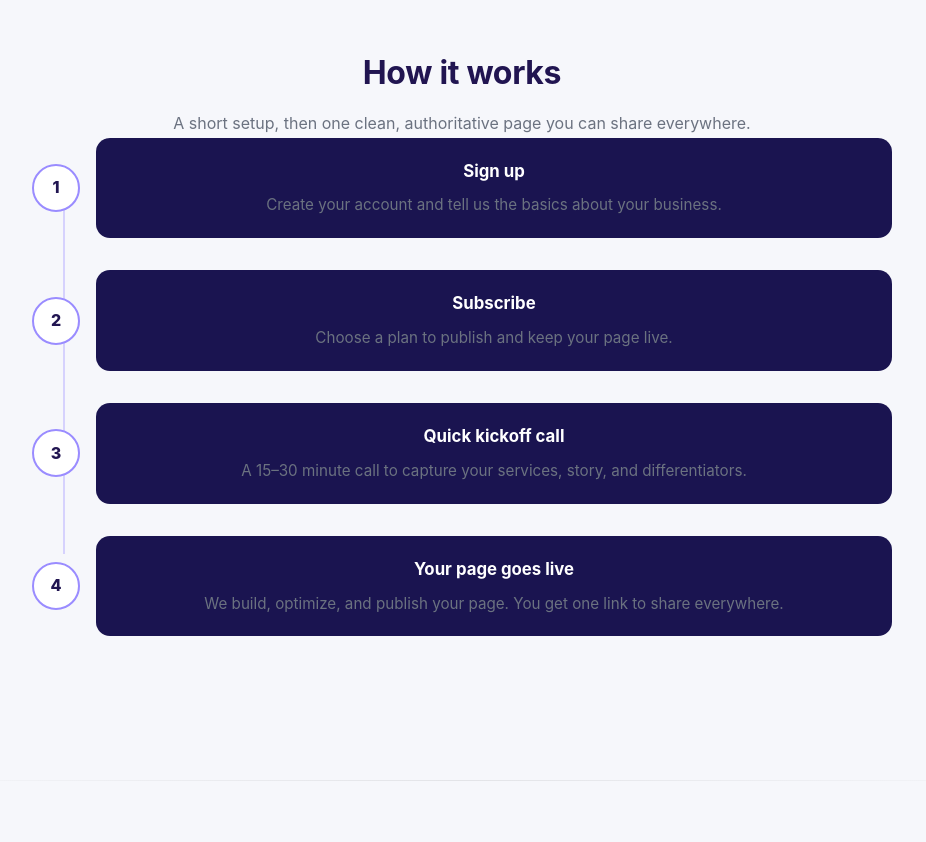
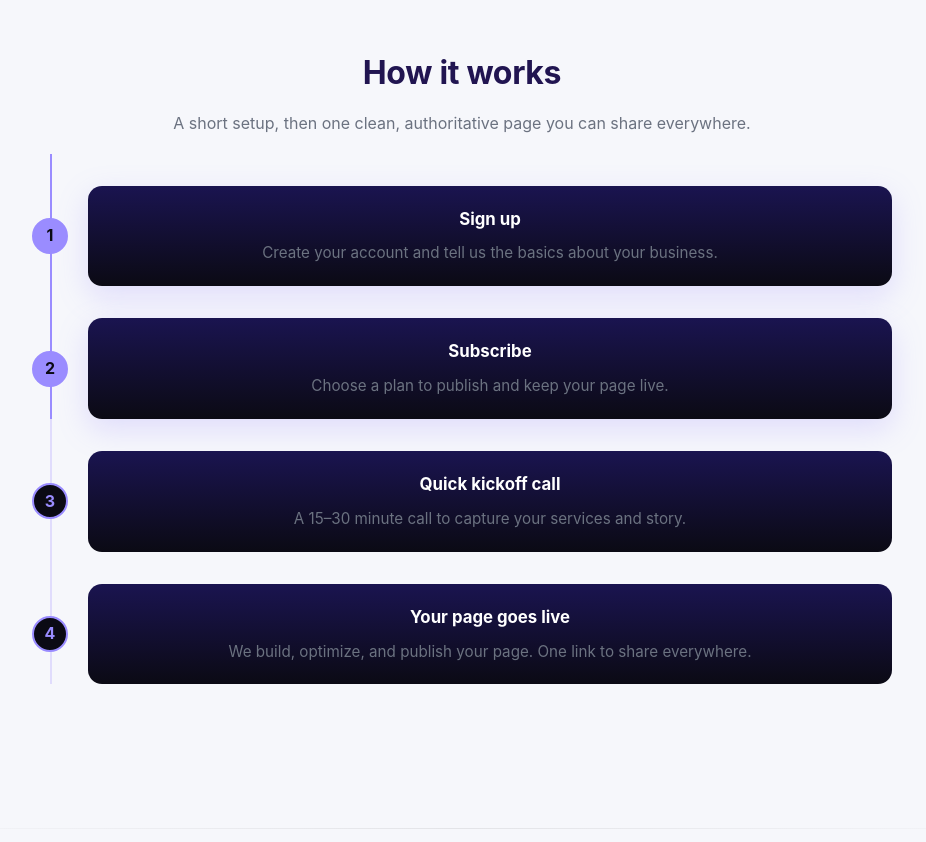
Before and after one commit to jackmclark0709-blip/enoma-api, a website with bundled scripts: page public/index.html in a window 1280 px wide. Shown: the part 1640-2482 px from the top of the page, without its empty margins (178-1104 px from the left). Built offline with nearby package versions, Linux system fonts and the light colour scheme; a script that the page names is missing.

Commit message:
progress bar v1

```diff
--- a/public/index.html
+++ b/public/index.html
@@ -213,43 +213,43 @@
 
 
 <!-- HOW IT WORKS -->
-<section class="section how-timeline">
+<section class="section how-progress">
   <h2>How it works</h2>
   <p class="how-subhead">
     A short setup, then one clean, authoritative page you can share everywhere.
   </p>
 
-  <div class="timeline">
+  <div class="progress-steps">
 
-    <div class="timeline-step">
-      <div class="timeline-node">1</div>
-      <div class="timeline-bar">
+    <div class="progress-step active">
+      <span class="progress-dot">1</span>
+      <div class="progress-card">
         <h3>Sign up</h3>
         <p>Create your account and tell us the basics about your business.</p>
       </div>
     </div>
 
-    <div class="timeline-step">
-      <div class="timeline-node">2</div>
-      <div class="timeline-bar">
+    <div class="progress-step active">
+      <span class="progress-dot">2</span>
+      <div class="progress-card">
         <h3>Subscribe</h3>
         <p>Choose a plan to publish and keep your page live.</p>
       </div>
     </div>
 
-    <div class="timeline-step">
-      <div class="timeline-node">3</div>
-      <div class="timeline-bar">
+    <div class="progress-step">
+      <span class="progress-dot">3</span>
+      <div class="progress-card">
         <h3>Quick kickoff call</h3>
-        <p>A 15–30 minute call to capture your services, story, and differentiators.</p>
+        <p>A 15–30 minute call to capture your services and story.</p>
       </div>
     </div>
 
-    <div class="timeline-step">
-      <div class="timeline-node">4</div>
-      <div class="timeline-bar">
+    <div class="progress-step">
+      <span class="progress-dot">4</span>
+      <div class="progress-card">
         <h3>Your page goes live</h3>
-        <p>We build, optimize, and publish your page. You get one link to share everywhere.</p>
+        <p>We build, optimize, and publish your page. One link to share everywhere.</p>
       </div>
     </div>
 
--- a/public/styles/enoma.css
+++ b/public/styles/enoma.css
@@ -548,3 +548,113 @@ textarea:focus {
     margin-bottom: 0.75rem;
   }
 }
+
+/* PROGRESS MODULE */
+.how-progress {
+  max-width: 900px;
+}
+
+.progress-steps {
+  position: relative;
+  margin-top: 3rem;
+  display: flex;
+  flex-direction: column;
+  gap: 2rem;
+}
+
+/* vertical rail */
+.progress-steps::before {
+  content: "";
+  position: absolute;
+  left: 18px;
+  top: 0;
+  bottom: 0;
+  width: 2px;
+  background: rgba(154, 140, 255, 0.25);
+}
+
+/* step */
+.progress-step {
+  display: grid;
+  grid-template-columns: 36px 1fr;
+  gap: 1.25rem;
+  align-items: center;
+  position: relative;
+}
+
+/* filled rail for active steps */
+.progress-step.active::before {
+  content: "";
+  position: absolute;
+  left: 18px;
+  top: -2rem;
+  height: calc(100% + 2rem);
+  width: 2px;
+  background: #9a8cff;
+}
+
+/* dot */
+.progress-dot {
+  width: 36px;
+  height: 36px;
+  border-radius: 999px;
+  background: #0b0a14;
+  border: 2px solid #9a8cff;
+  color: #9a8cff;
+  font-weight: 700;
+  display: flex;
+  align-items: center;
+  justify-content: center;
+  z-index: 2;
+}
+
+.progress-step.active .progress-dot {
+  background: #9a8cff;
+  color: #0b0a14;
+}
+
+/* card */
+.progress-card {
+  background: linear-gradient(180deg, #1a1450, #0b0a14);
+  color: white;
+  padding: 1.25rem 1.75rem;
+  border-radius: 14px;
+  transition: transform 0.25s ease, box-shadow 0.25s ease;
+}
+
+.progress-step.active .progress-card {
+  box-shadow: 0 10px 30px rgba(154, 140, 255, 0.25);
+}
+
+.progress-card h3 {
+  margin: 0 0 0.35rem;
+  font-size: 1.05rem;
+}
+
+.progress-card p {
+  margin: 0;
+  color: #cfd1ff;
+  font-size: 0.95rem;
+  line-height: 1.6;
+}
+
+/* hover = Framer feel */
+.progress-card:hover {
+  transform: translateX(4px);
+}
+
+/* mobile */
+@media (max-width: 640px) {
+  .progress-step {
+    grid-template-columns: 1fr;
+  }
+
+  .progress-steps::before,
+  .progress-step.active::before {
+    display: none;
+  }
+
+  .progress-dot {
+    margin-bottom: 0.5rem;
+  }
+}
```
